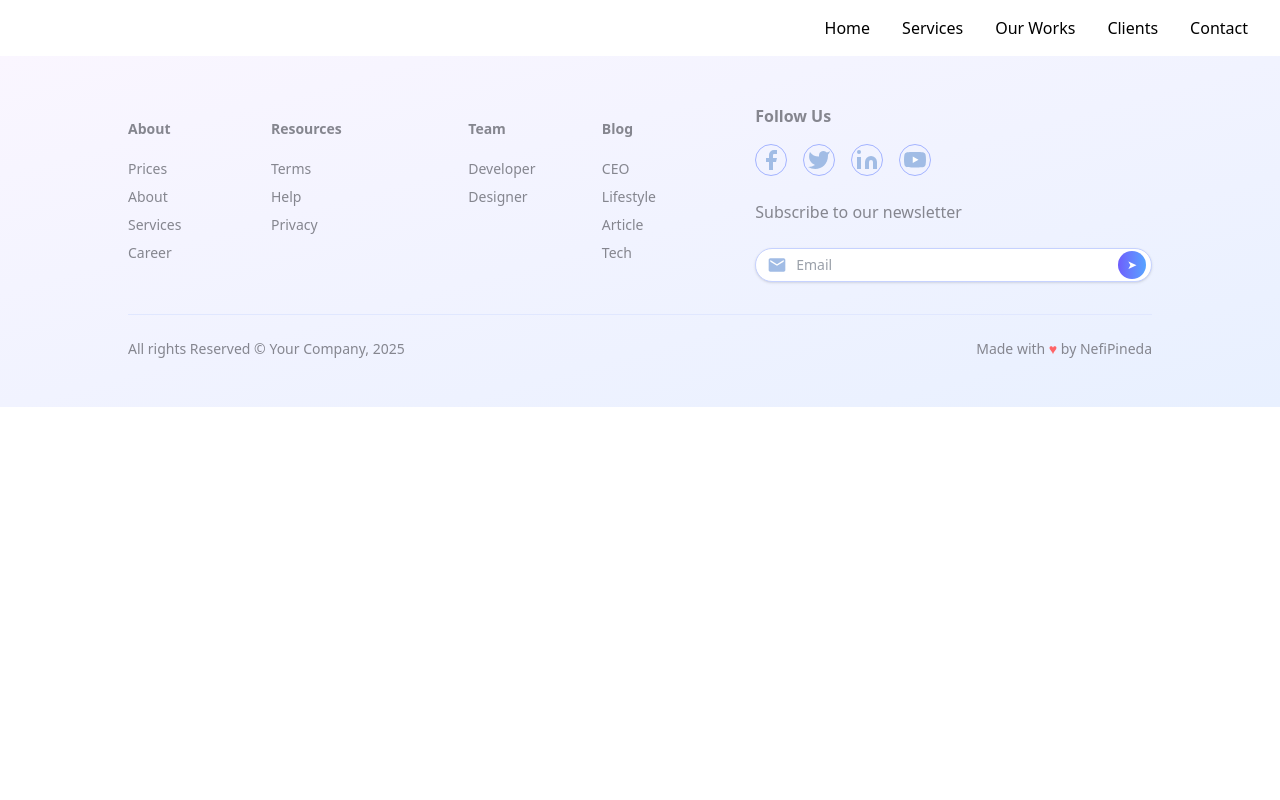
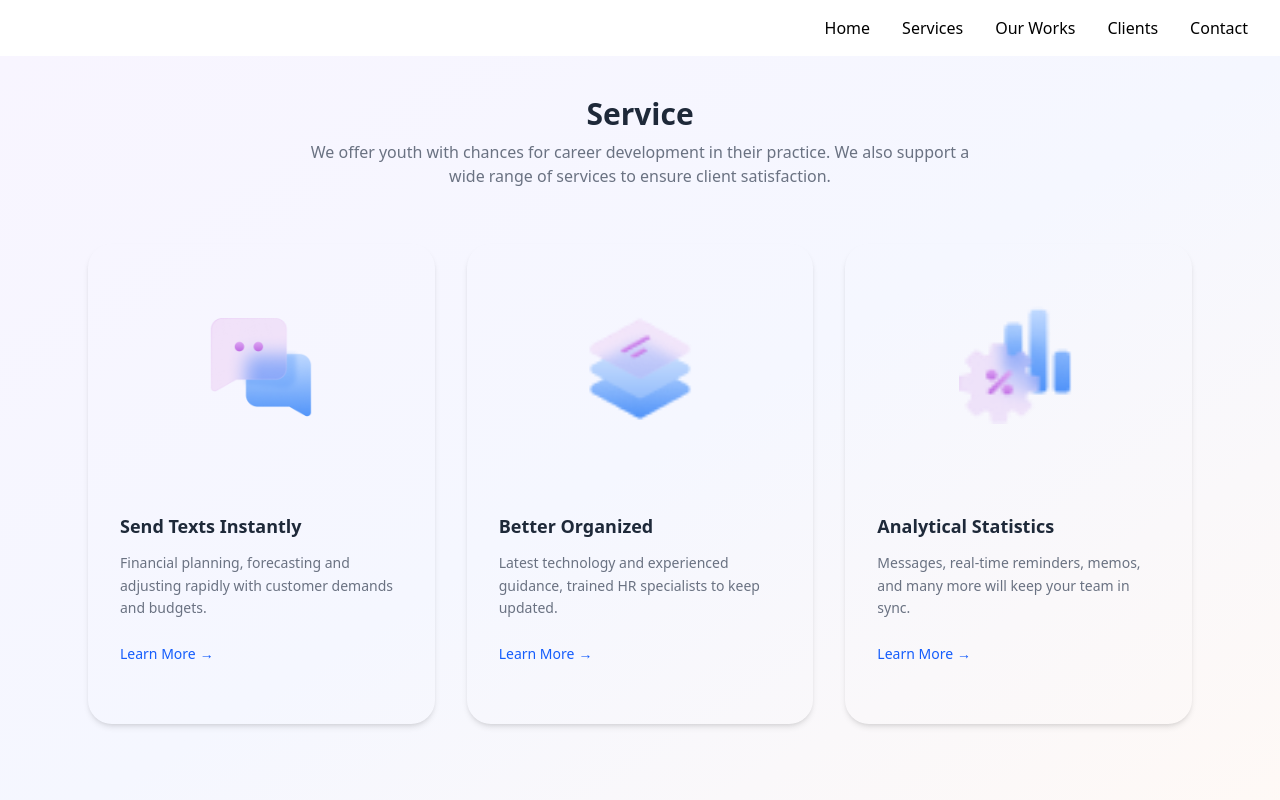
Before and after one commit to NefiPinedaGalicia/N2-Practica3, a React (Vite) app: page /services in a window 1280 px wide. Shown: the top 800 px of the page. Built offline with nearby package versions, Linux system fonts and the light colour scheme.

Commit message:
featuring service page

```diff
--- a/src/App.jsx
+++ b/src/App.jsx
@@ -3,7 +3,7 @@ import { Routes, Route } from "react-router-dom";
 import NavBar from "./components/navBar";
 import Footer from "./components/footer";
 import Home from "./pages/home";
-//import Services from "./pages/services";
+import Services from "./pages/services";
 //import Projects from "./pages/projects";
 //import Team from "./pages/team";
 //import Contact from "./pages/contact";
@@ -16,6 +16,7 @@ export default function App() {
       <NavBar />
       <Routes>
         <Route path="/" element={<Home />} />
+        <Route path="/services" element={<Services />} />
       </Routes>
       <Footer />
     </div>
--- a/src/pages/services.jsx
+++ b/src/pages/services.jsx
@@ -0,0 +1,67 @@
+import React from "react";
+
+const services = [
+  {
+    img: "/images/services/icon1.png",
+    title: "Send Texts Instantly",
+    description:
+      "Financial planning, forecasting and adjusting rapidly with customer demands and budgets.",
+  },
+  {
+    img: "/images/services/icon2.png",
+    title: "Better Organized",
+    description:
+      "Latest technology and experienced guidance, trained HR specialists to keep updated.",
+  },
+  {
+    img: "/images/services/icon3.png",
+    title: "Analytical Statistics",
+    description:
+      "Messages, real-time reminders, memos, and many more will keep your team in sync.",
+  },
+];
+
+export default function Services() {
+  return (
+    <section className="w-full min-h-screen bg-gradient-to-br from-[#f8f5ff] via-[#f5f7ff] to-[#fff9f5] flex flex-col items-center justify-start py-10">
+      {/* Header */}
+      <div className="text-center mb-14 px-4">
+        <h2 className="text-3xl font-semibold text-gray-800 mb-2">Service</h2>
+        <p className="text-gray-500 max-w-2xl mx-auto">
+          We offer youth with chances for career development in their practice.
+          We also support a wide range of services to ensure client
+          satisfaction.
+        </p>
+      </div>
+
+      {/* Cards */}
+      <div className="grid grid-cols-3 gap-8 max-w-6xl w-full h-120 px-6 ">
+        {services.map(({ img, title, description }, i) => (
+          <div
+            key={i}
+            className="group bg-transparent rounded-3xl shadow-md p-8 flex flex-col transition-all duration-300 hover:-translate-y-2 hover:shadow-xl hover:bg-white/30 justify-center h-full"
+          >
+            {/* Imagen centrada */}
+            <div className="flex justify-center w-full h-[50%]">
+              <img src={img} alt={title} className="w-30 h-30" />
+            </div>
+
+            <h3 className="text-lg font-semibold text-gray-800 mb-3">
+              {title}
+            </h3>
+            <p className="text-gray-500 mb-6 text-sm leading-relaxed">
+              {description}
+            </p>
+
+            <button className="flex items-center text-sm font-medium text-blue-600 group-hover:text-blue-700 transition-colors duration-300">
+              Learn More
+              <span className="ml-1 transition-transform duration-300 group-hover:translate-x-1">
+                →
+              </span>
+            </button>
+          </div>
+        ))}
+      </div>
+    </section>
+  );
+}
```
